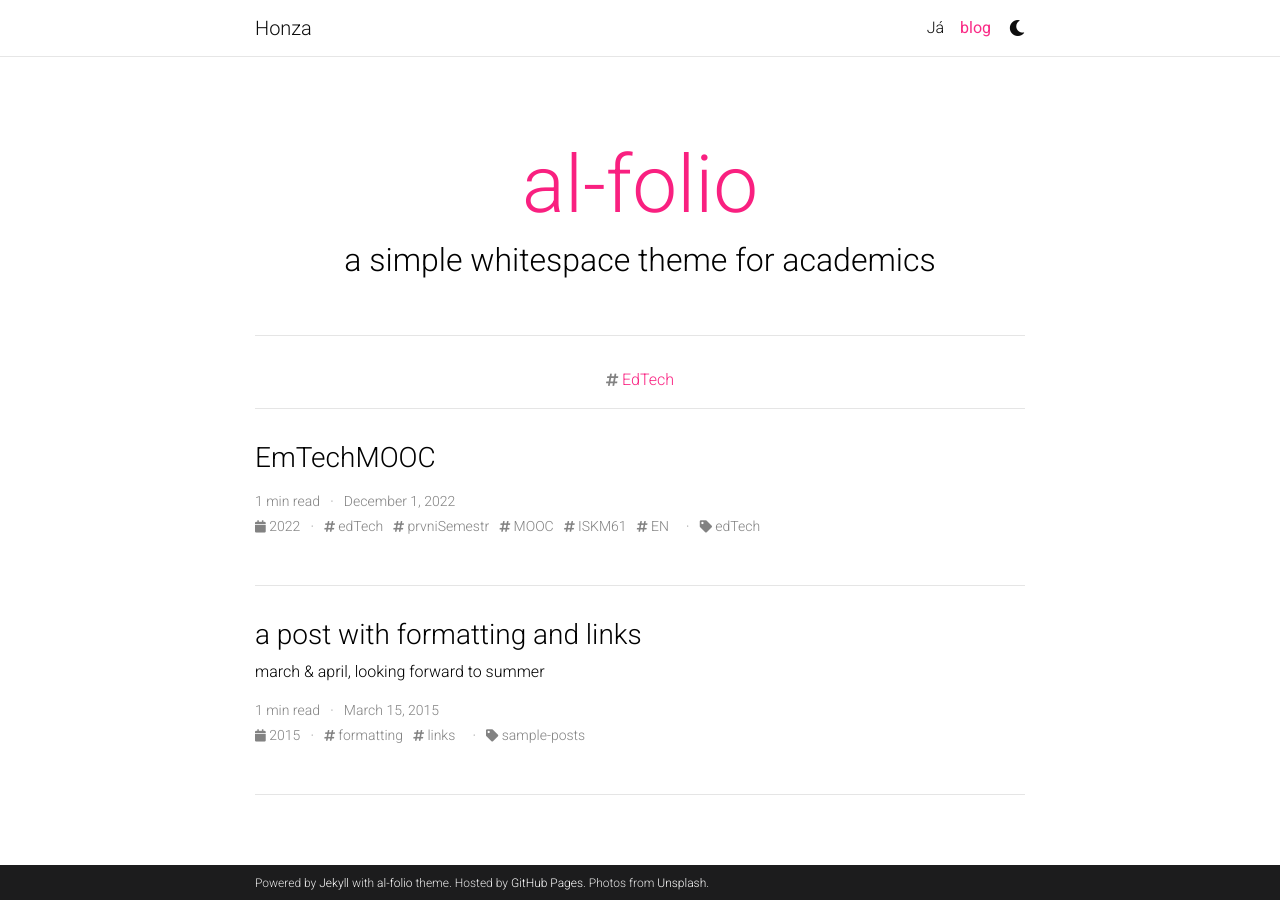
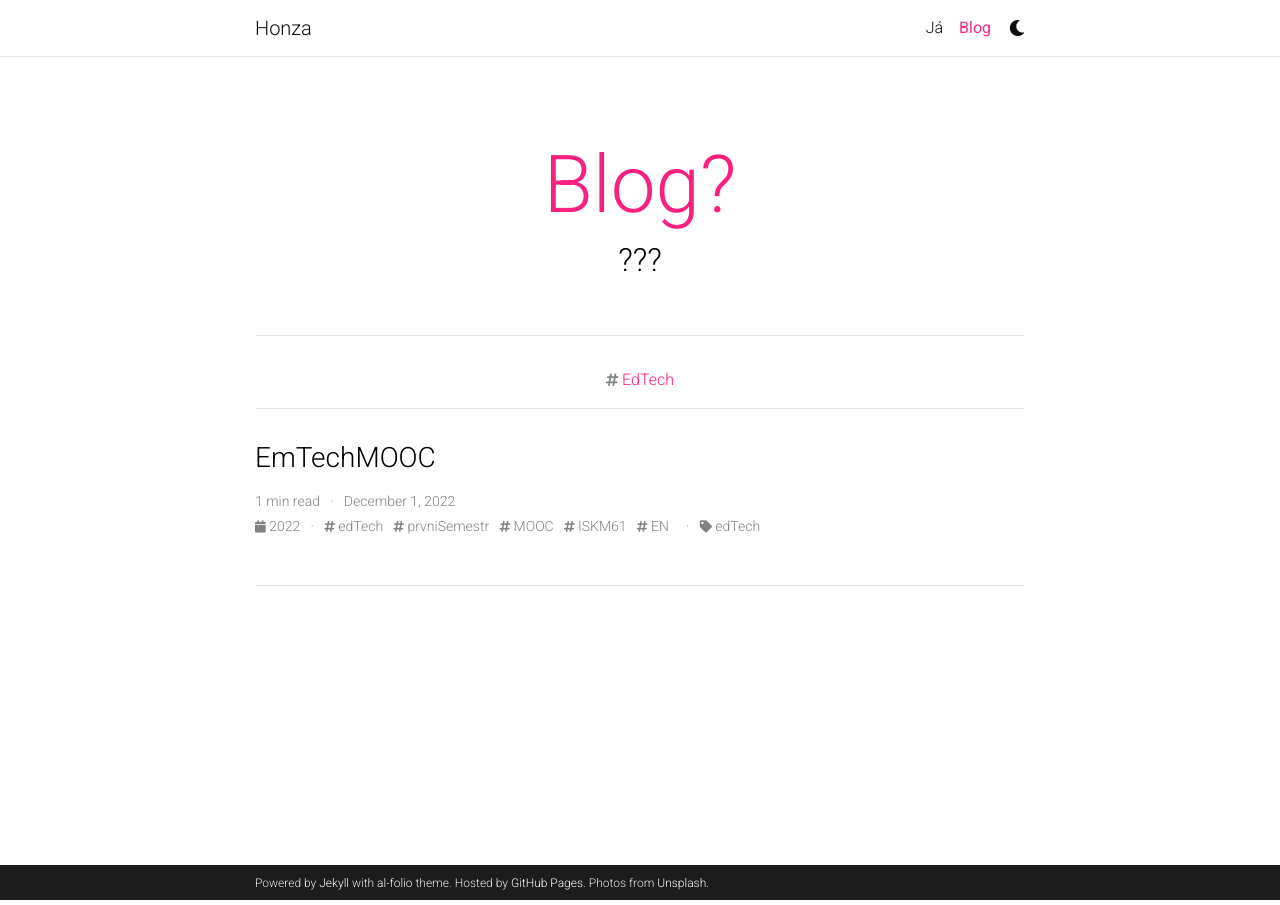
Before and after one commit to Honza-B1234/Honza-B1234.github.io, a Jekyll site: the page built from blog/index.html, in a window 1280 px wide. Built offline with Jekyll 4.4.1, drawn with Linux system fonts in a browser that asks for light colours; full-size pictures stand in for the smaller copies a plugin makes; the list of posts is cut into pages by our own code; comment, search, counter and statistics services are not loaded; a style sheet for code colours, icons or effects is not loaded.

Commit message:
update config

```diff
--- a/_config.yml
+++ b/_config.yml
@@ -113,9 +113,9 @@
 # Blog
 # -----------------------------------------------------------------------------
 
-blog_name: al-folio # blog_name will be displayed in your blog page
-blog_nav_title: blog # your blog must have a title for it to be displayed in the nav bar
-blog_description: a simple whitespace theme for academics
+blog_name: Blog? # blog_name will be displayed in your blog page
+blog_nav_title: Blog # your blog must have a title for it to be displayed in the nav bar
+blog_description: ???
 permalink: /blog/:year/:title/
 
 # Pagination
@@ -123,7 +123,7 @@
   enabled: true
 
 # Comments
-disqus_shortname: al-folio # put your disqus shortname
+disqus_shortname: # put your disqus shortname
 # https://help.disqus.com/en/articles/1717111-what-s-a-shortname
 
 # External sources.
```
Also changed, not shown: _posts/2015-03-15-formatting-and-links.md (deleted, +0 -30 lines).
